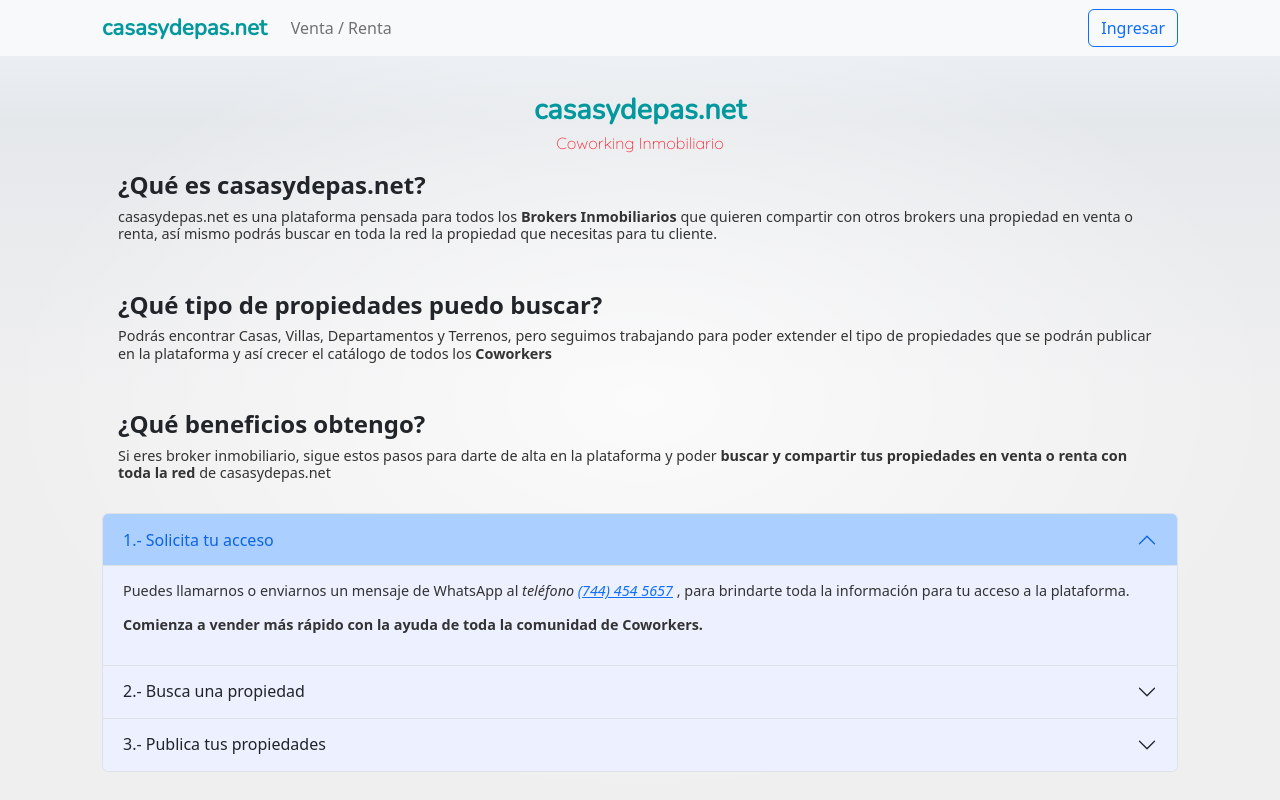
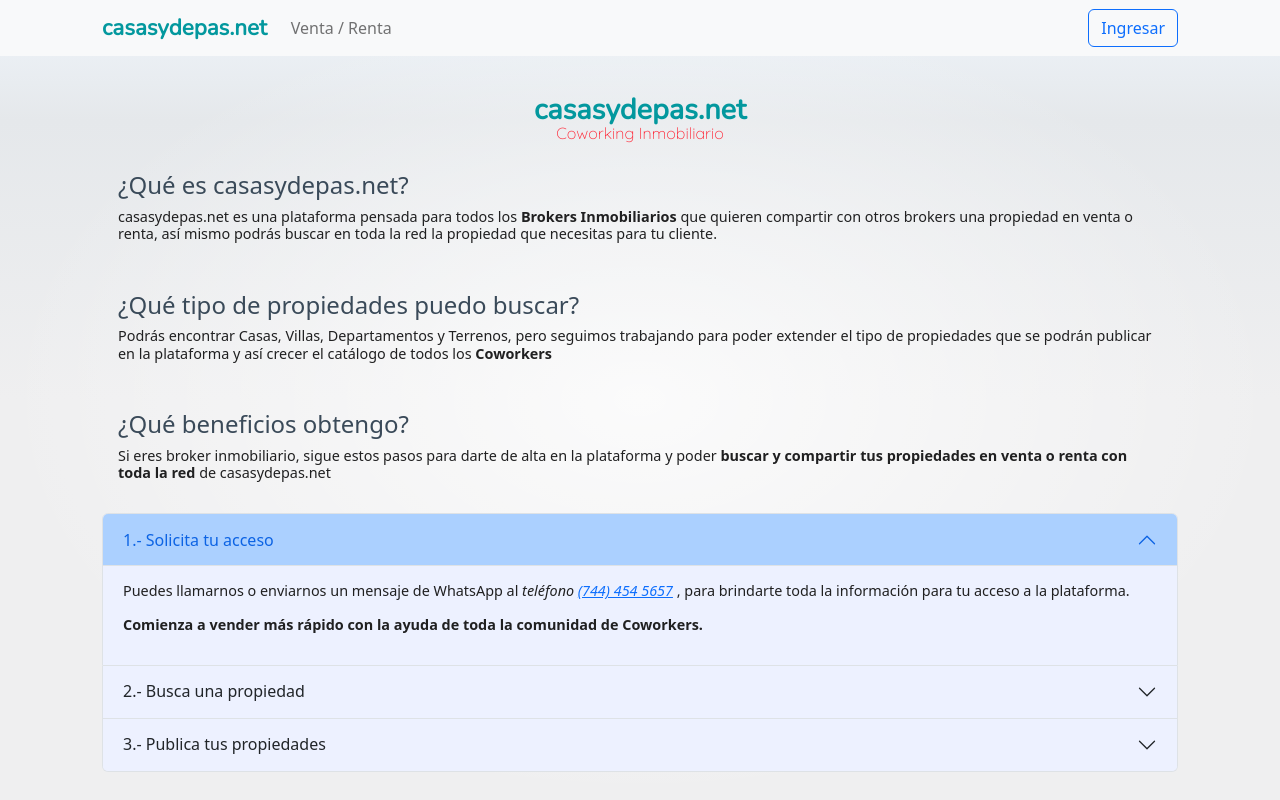
Before and after one commit to Frankodev/app-casasydepas.net, a Svelte app: page / in a window 1280 px wide. Built offline with nearby package versions, Linux system fonts and the light colour scheme; no server answers; a small style sheet from the web is missing.

Commit message:
cambios en el diseño del Home, se cambian los colores del texto

```diff
--- a/src/app.css
+++ b/src/app.css
@@ -51,6 +51,8 @@ main {
 }
 
 .pitch {
+	position: relative;
+	top: -10px;
 	color: #ff2131;
 	font-size: 1rem;
 	font-weight: normal;
@@ -67,6 +69,8 @@ main {
 
 .g-title {
 	font-weight: 600;
+    line-height: 1.2;
+    color: #3a4a59;
 }
 
 .g-paragraph {
@@ -85,6 +89,7 @@ main {
 
 .g-card__paragraph {
 	color: #333;
+    color: #202021;
 	font-size: .9rem;
 	line-height: 1.2;
 }
--- a/src/pages/Home.svelte
+++ b/src/pages/Home.svelte
@@ -27,7 +27,6 @@
   </div>
 
   <div in:fade={{ duration: 600 }} class="g-card">
-    <!-- <h4 class="g-card__title">¿Cómo obtengo una cuenta?</h4> -->
     <h4 class="g-card__title">¿Qué beneficios obtengo?</h4>
     <p class="g-card__paragraph">Si eres broker inmobiliario, sigue estos pasos para darte de alta en la plataforma y poder <strong>buscar y compartir tus propiedades en venta o renta con toda la red</strong> de casasydepas.net</p>
   </div>
@@ -89,6 +88,13 @@
 </div>
 
 <style>
+
+  h4 {
+    font-weight: 500;
+    line-height: 1.2;
+    color: #3a4a59;
+  }
+
   .accordion {
     --bs-accordion-active-bg: #101419;
     --bs-accordion-bg: #edf1ff;
```
